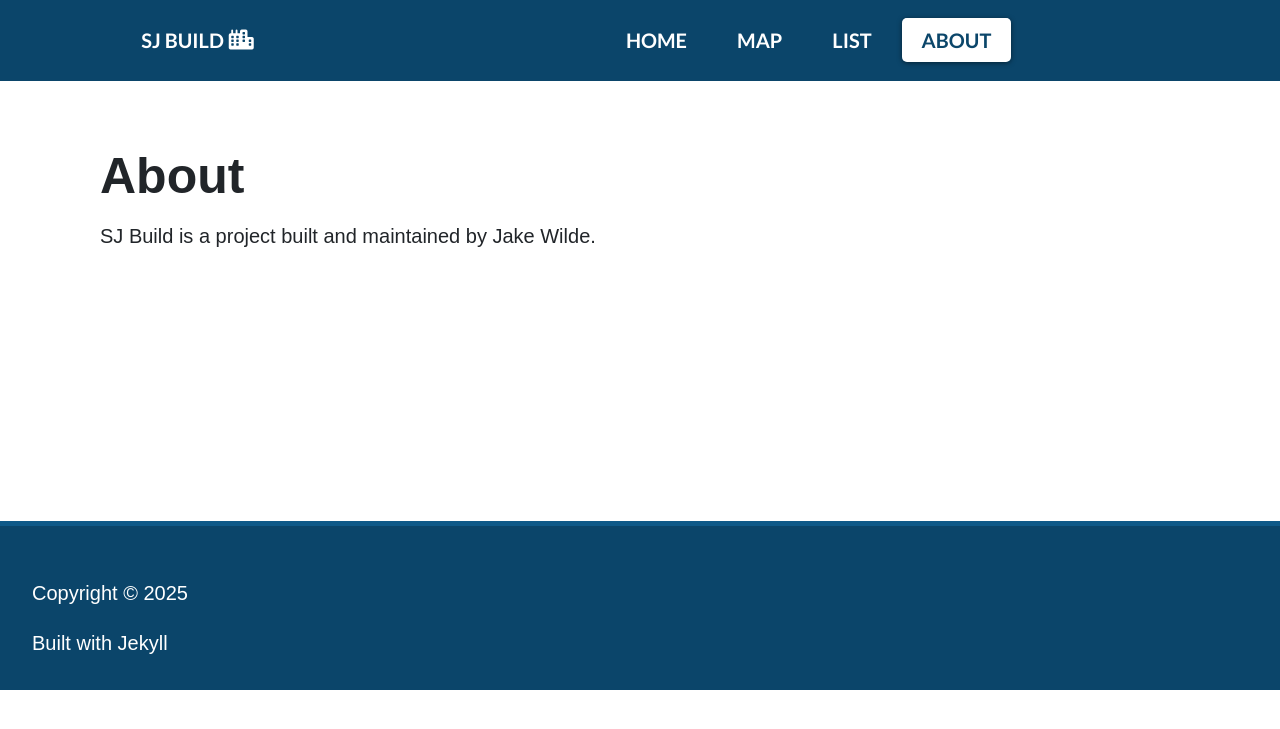
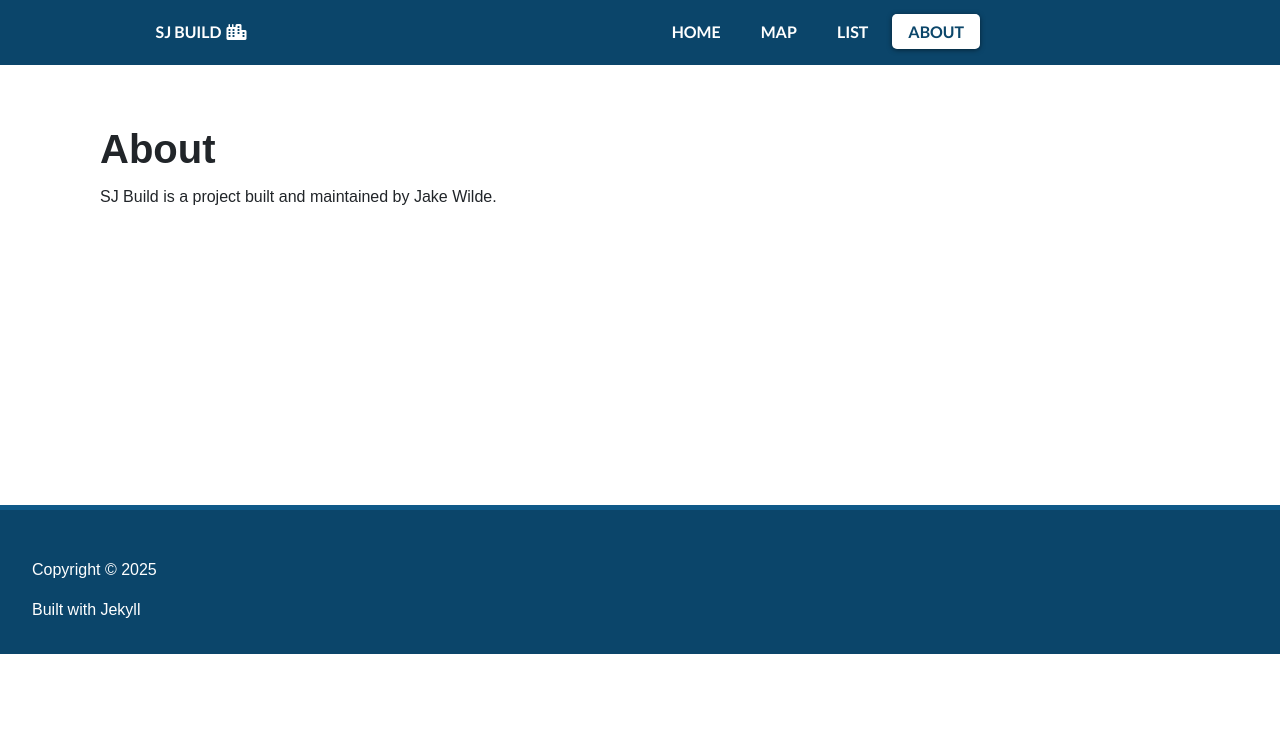
Before and after one commit to awildjake/sjbuild, a Jekyll site: the page built from about.md, in a window 1280 px wide. Shown: the top 729 px of the page. Built offline with Jekyll 4.4.1, drawn with Linux system fonts in a browser that asks for light colours.

Commit message:
decreased font size

```diff
--- a/_sass/main.scss
+++ b/_sass/main.scss
@@ -22,7 +22,7 @@
 }
 html {
     font-family: sans-serif;
-    font-size: 125%;
+    font-size: 1em;
     -webkit-font-smoothing: antialiased;
 }
 body {
```
